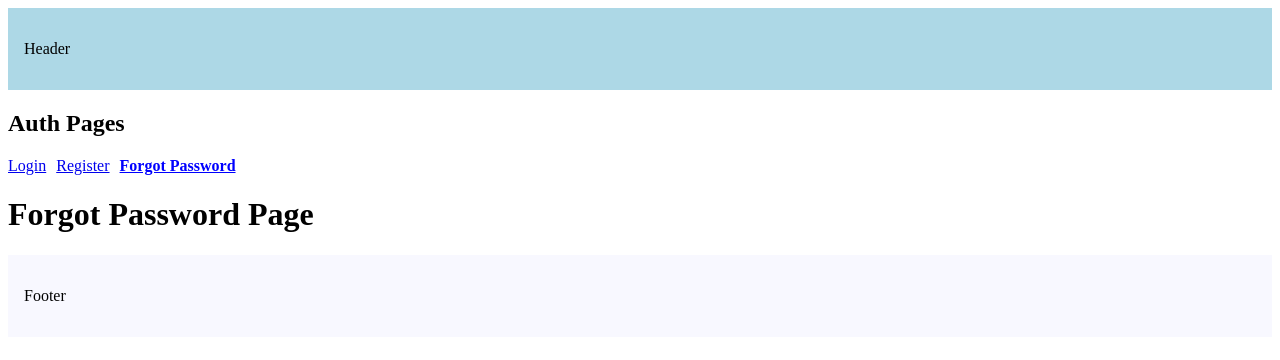
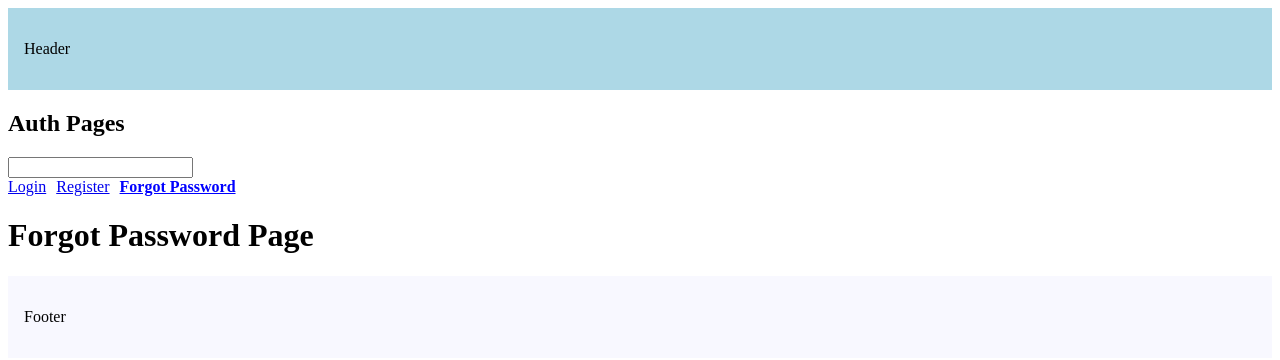
Before and after one commit to ak-nika/next-tut, a Next.js app in the folder routing-demo/: page /forgotPassword in a window 1280 px wide. Shown: the top 360 px of the page. Built offline with nearby package versions, Linux system fonts and the light colour scheme.

Commit message:
Template files - it rerenders the entire page

```diff
--- a/routing-demo/src/app/(auth)/layout.tsx
+++ b/routing-demo/src/app/(auth)/template.tsx
@@ -2,9 +2,10 @@
 
 import Link from "next/link";
 import { usePathname } from "next/navigation";
-import React from "react";
+import React, { useState } from "react";
 
 const AuthLayout = ({ children }: { children: React.ReactNode }) => {
+  const [input, setInput] = useState("");
   const pathname = usePathname();
 
   const navLinks = [
@@ -16,6 +17,13 @@
   return (
     <>
       <h2>Auth Pages</h2>
+      <div>
+        <input
+          type="text"
+          value={input}
+          onChange={(e) => setInput(e.target.value)}
+        />
+      </div>
       <div style={{ display: "flex", gap: "10px", marginBottom: "20px" }}>
         {navLinks.map((link) => {
           const isActive =
```
